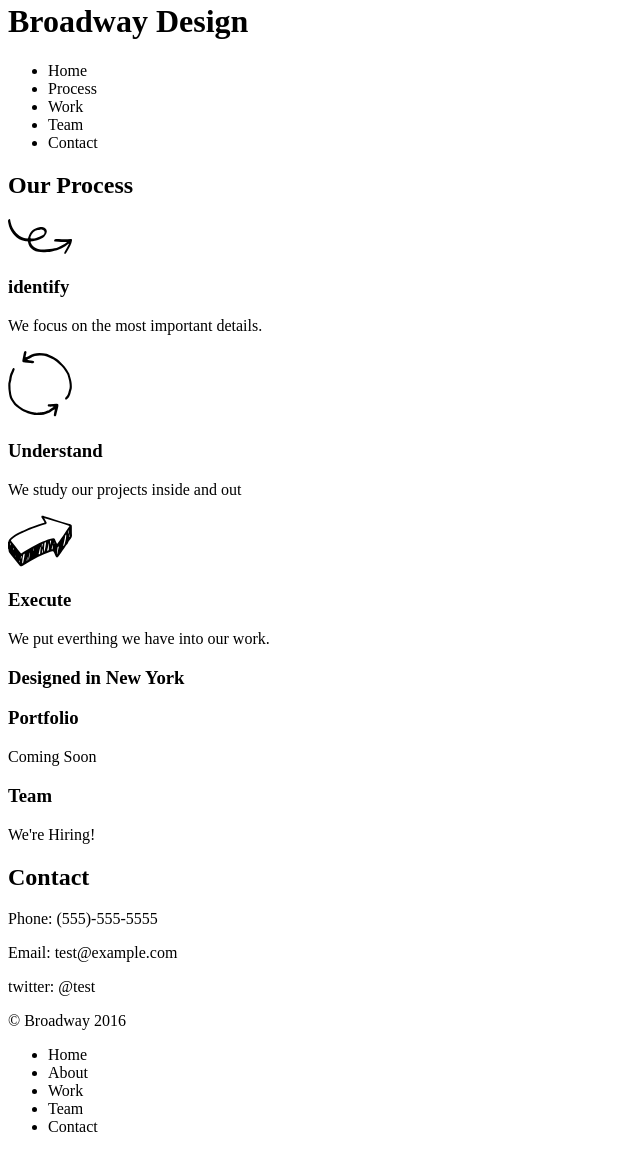
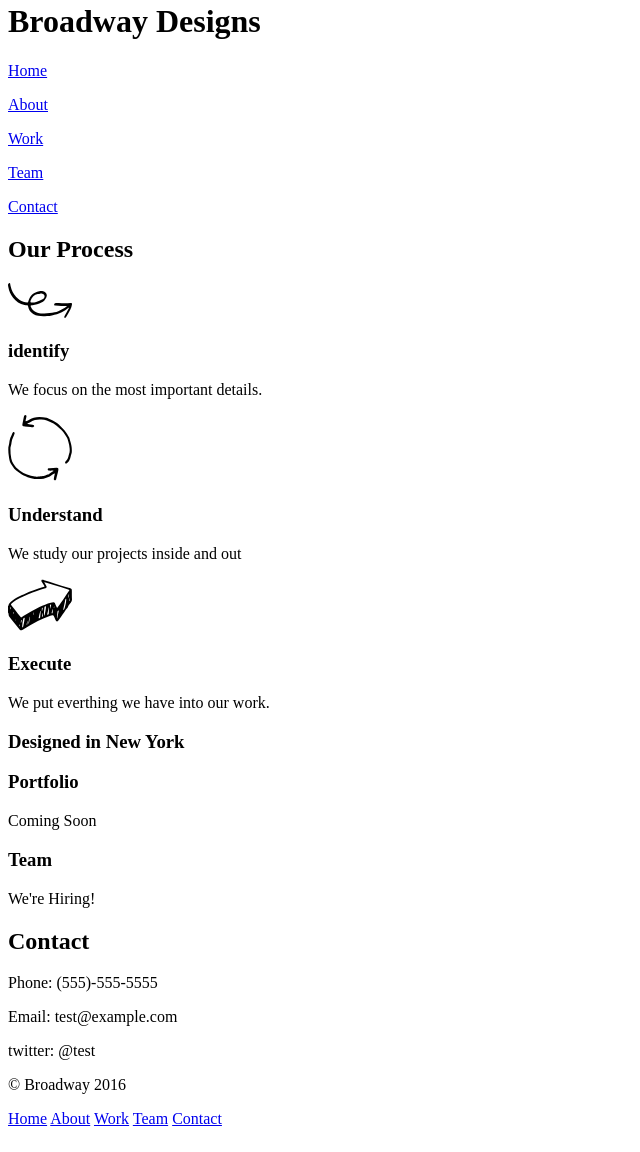
Before and after one commit to mac3doniaboy/broadway, a plain HTML site: page index.html in a window 1280 px wide. Shown: the part 18-1170 px from the top of the page, without its empty margins (0-640 px from the left). Drawn offline with Linux system fonts and the light colour scheme.

Commit message:
basic index completed

```diff
--- a/index.html
+++ b/index.html
@@ -6,33 +6,35 @@
     <link href="./resources/css/index.css" type="text/css" rel="stylesheet">
   </head>
   <body>
+
     <div class="Heading">
-      <h1>Broadway Design</h1>
+      <h1>Broadway Designs</h1>
       <nav>
-        <ul>
-          <li>Home</li>
-          <li>Process</li>
-          <li>Work</li>
-          <li>Team</li>
-          <li>Contact</li>
-        </ul>
+        <p><a href="#">Home</a></p>
+        <p><p><a href="#">About</a></p>
+        <p><a href="#">Work</a></p>
+        <p><a href="#">Team</a></p>
+        <p><a href="#">Contact</a></p>
       </nav>
     </div>
+
       <h2>Our Process</h2>
-
+      <!-- Indentify -->
       <img src="./resources/images/identify.svg">
       <h3>identify</h3>
       <p>We focus on the most important details.</p>
-
+      <!-- Understand -->
       <img src="./resources/images/understand.svg">
       <h3>Understand</h3>
       <p>We study our projects inside and out</p>
-
+      <!-- Execute-->
       <img src="./resources/images/Execute.svg">
       <h3>Execute</h3>
       <p>We put everthing we have into our work.</p>
 
+    <div class="Design">
       <h3>Designed in New York</h3>
+    </div>
 
       <h3>Portfolio</h3>
       <p>Coming Soon</p>
@@ -47,12 +49,10 @@
   </body>
   <footer>
     <p>&copy; Broadway 2016</p>
-    <ul>
-      <li>Home</li>
-      <li>About</li>
-      <li>Work</li>
-      <li>Team</li>
-      <li>Contact</li>
-    </ul>
+    <a href="#">Home</a>
+    <a href="#">About</a>
+    <a href="#">Work</a>
+    <a href="#">Team</a>
+    <a href="#">Contact</a>
   </footer>
 </html>
```
